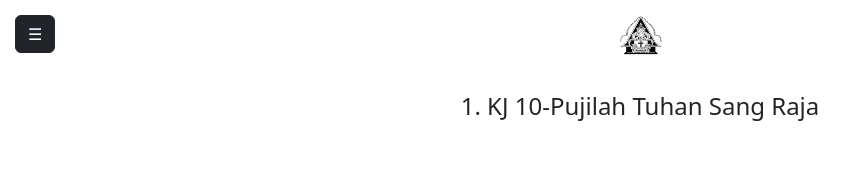
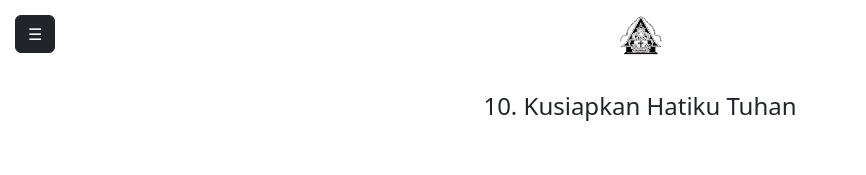
Before and after one commit to GKJWMojosari/PUJIAN-KPPM, a plain HTML site: page pujian10.html in a window 1280 px wide. Shown: the top 175 px of the page, without its empty margins (0-866 px from the left). Drawn offline with nearby package versions, Linux system fonts and the light colour scheme.

Commit message:
Update pujian10.html

```diff
--- a/pujian10.html
+++ b/pujian10.html
@@ -144,7 +144,7 @@
     </div>
 
     <div class="content" id="content">
-        <h4>1. KJ 10-Pujilah Tuhan Sang Raja</h4>
+        <h4>10. Kusiapkan Hatiku Tuhan</h4>
     </div>
     <div>
         <p class="lirik">
```
